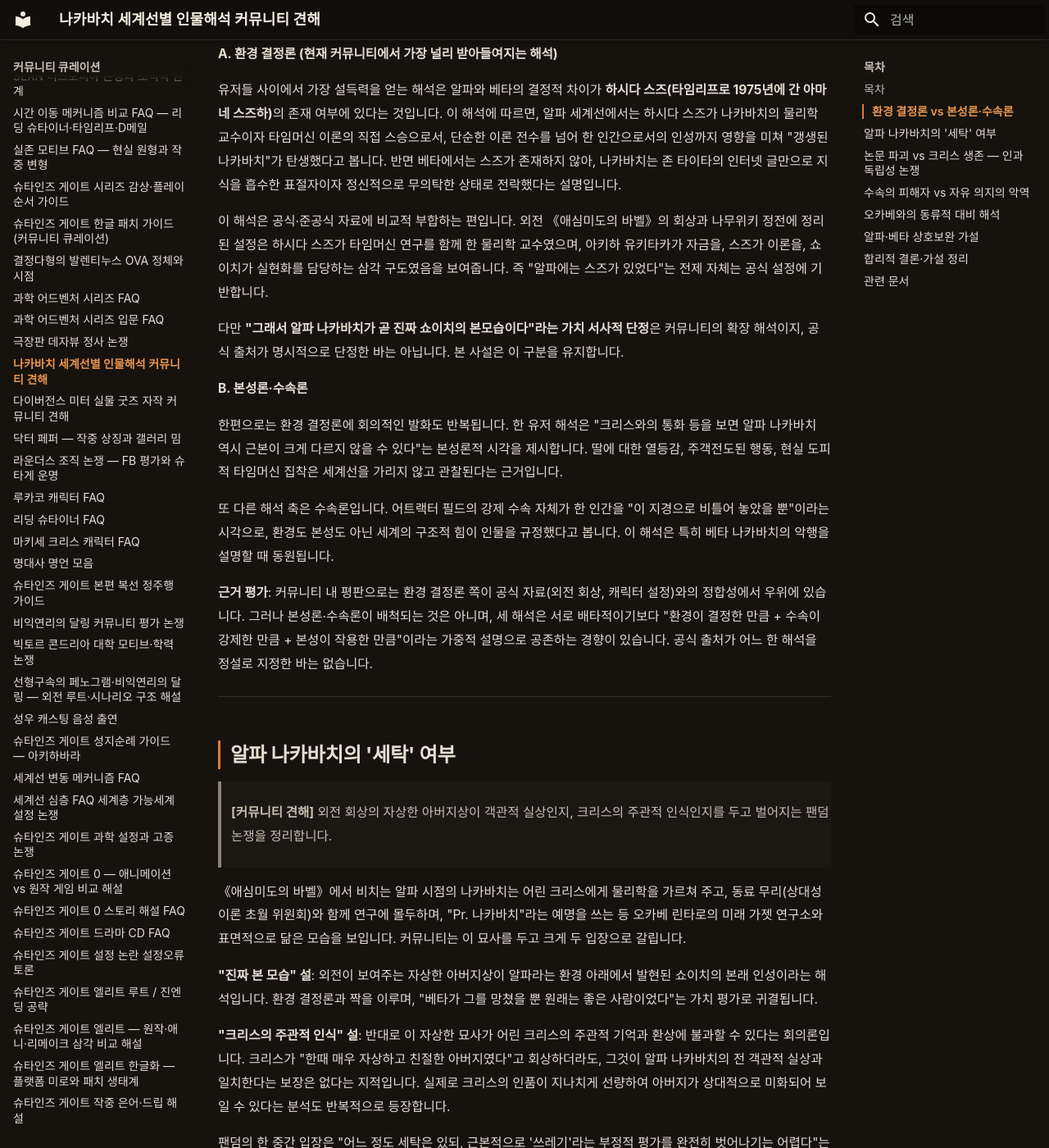
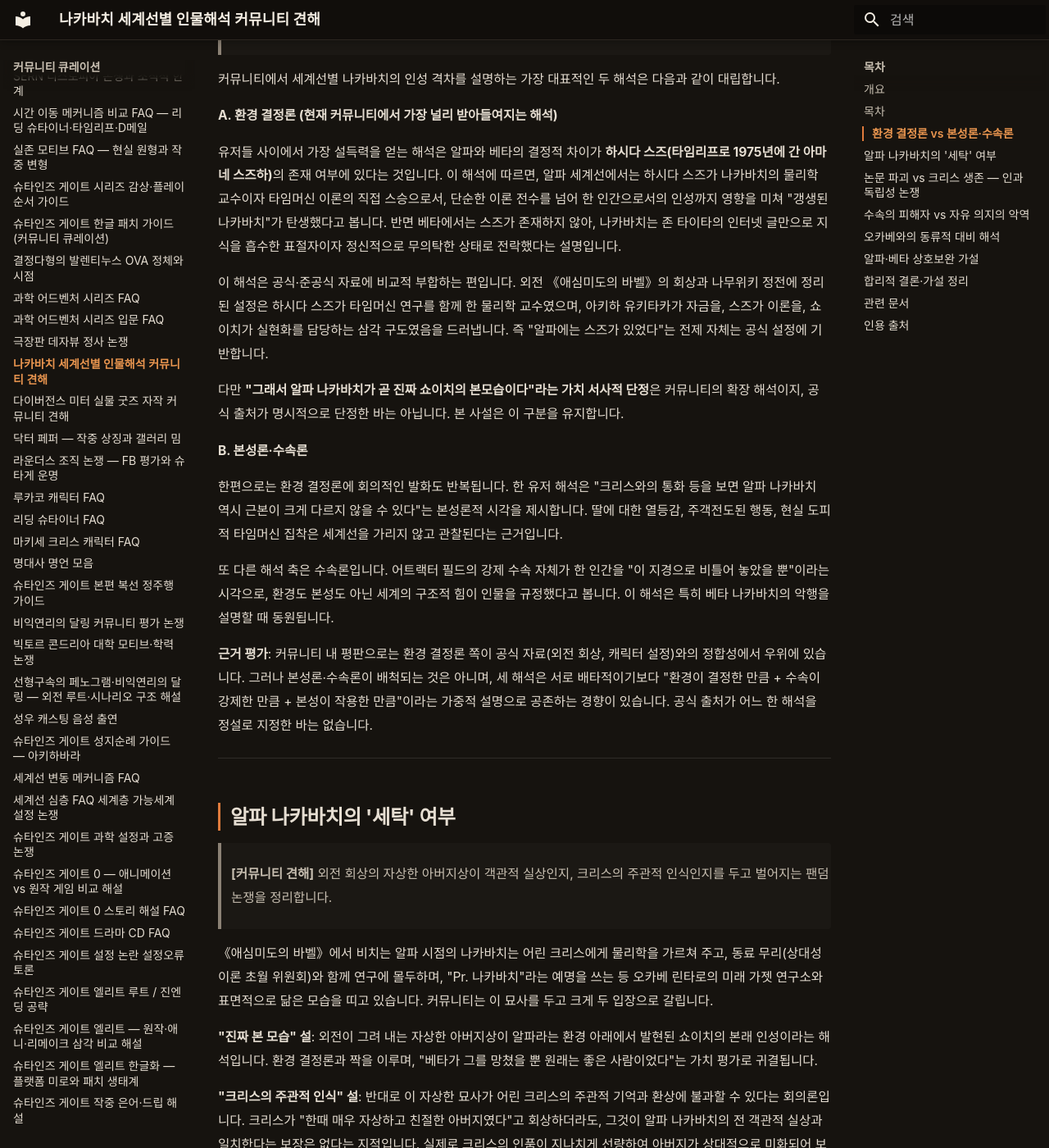
Before and after one commit to sgwiki/sgwiki.github.io, an MkDocs documentation site: the page built from wiki/커뮤니티-큐레이션/나카바치-세계선별-인물해석-커뮤니티-견해.md, in a window 1280 px wide and 1400 px high, scrolled down 1546 px. Shown: the whole window at 82% size. Built offline with MkDocs 1.6.1 and Material for MkDocs 9.7.7, drawn with Linux system fonts in a browser that asks for light colours; some web fonts are replaced; some of the changed text lies outside the part shown.

Commit message:
chore(wiki): 나카바치-세계선별-인물해석-커뮤니티-견해 정비 — frontmatter 런타임 마커 제거·last_verified 통일·개요/인용 출처 섹션·어휘 다양성(보여줍니다→드러냅니다)
Co-Authored-By: Claude Opus 4.6 <noreply@anthropic.com>

```diff
--- a/wiki/커뮤니티-큐레이션/나카바치-세계선별-인물해석-커뮤니티-견해.md
+++ b/wiki/커뮤니티-큐레이션/나카바치-세계선별-인물해석-커뮤니티-견해.md
@@ -17,6 +15,8 @@ description: "나카바치(마키세 쇼이치)를 둘러싼 커뮤니티 인물
     본 페이지는 **사설(editorial)**입니다. 여기에 정리된 해석·추론·가설은 어디까지나 DCinside 슈타게 갤러리 등 커뮤니티에서 반복적으로 등장한 팬덤 논의를 중개한 것이며, **공식 설정이 아닙니다**. 인물의 공식 프로필·설정·행적은 정전 문서 [나카바치](../캐릭터/나카바치.md)를, 논문의 공식 메커니즘은 [나카바치 논문](../lore/나카바치-논문.md)·[크리스와 나카바치의 부녀 관계](../lore/크리스와-나카바치의-부녀-관계.md)를 참조하십시오. 검증된 사실과 커뮤니티 추론은 문서 전체에서 분리하여 표기합니다.
 
 # 나카바치 — 세계선별 인물 해석 토론 (커뮤니티 견해)
+
+## 개요
 
 닥터 나카바치(본명 마키세 쇼이치)는 슈타인즈 게이트의 거의 모든 사건의 발단을 만든 인물입니다. 라디오 회관에서의 발표회, 크리스의 논문 강탈, 러시아 망명, 그리고 그것을 둘러싼 세계선 분기 — 사실 관계 자체는 정전 문서에 위탁합니다. 그런데 이 인물을 두고 커뮤니티에서는 한 가지 질문이 반복적으로 환기됩니다.
 
@@ -49,7 +49,7 @@ description: "나카바치(마키세 쇼이치)를 둘러싼 커뮤니티 인물
 
 유저들 사이에서 가장 설득력을 얻는 해석은 알파와 베타의 결정적 차이가 **하시다 스즈(타임리프로 1975년에 간 아마네 스즈하)**의 존재 여부에 있다는 것입니다. 이 해석에 따르면, 알파 세계선에서는 하시다 스즈가 나카바치의 물리학 교수이자 타임머신 이론의 직접 스승으로서, 단순한 이론 전수를 넘어 한 인간으로서의 인성까지 영향을 미쳐 "갱생된 나카바치"가 탄생했다고 봅니다. 반면 베타에서는 스즈가 존재하지 않아, 나카바치는 존 타이타의 인터넷 글만으로 지식을 흡수한 표절자이자 정신적으로 무의탁한 상태로 전락했다는 설명입니다.
 
-이 해석은 공식·준공식 자료에 비교적 부합하는 편입니다. 외전 《애심미도의 바벨》의 회상과 나무위키 정전에 정리된 설정은 하시다 스즈가 타임머신 연구를 함께 한 물리학 교수였으며, 아키하 유키타카가 자금을, 스즈가 이론을, 쇼이치가 실현화를 담당하는 삼각 구도였음을 보여줍니다. 즉 "알파에는 스즈가 있었다"는 전제 자체는 공식 설정에 기반합니다.
+이 해석은 공식·준공식 자료에 비교적 부합하는 편입니다. 외전 《애심미도의 바벨》의 회상과 나무위키 정전에 정리된 설정은 하시다 스즈가 타임머신 연구를 함께 한 물리학 교수였으며, 아키하 유키타카가 자금을, 스즈가 이론을, 쇼이치가 실현화를 담당하는 삼각 구도였음을 드러냅니다. 즉 "알파에는 스즈가 있었다"는 전제 자체는 공식 설정에 기반합니다.
 
 다만 **"그래서 알파 나카바치가 곧 진짜 쇼이치의 본모습이다"라는 가치 서사적 단정**은 커뮤니티의 확장 해석이지, 공식 출처가 명시적으로 단정한 바는 아닙니다. 본 사설은 이 구분을 유지합니다.
 
@@ -67,9 +67,9 @@ description: "나카바치(마키세 쇼이치)를 둘러싼 커뮤니티 인물
 
 > **[커뮤니티 견해]** 외전 회상의 자상한 아버지상이 객관적 실상인지, 크리스의 주관적 인식인지를 두고 벌어지는 팬덤 논쟁을 정리합니다.
 
-《애심미도의 바벨》에서 비치는 알파 시점의 나카바치는 어린 크리스에게 물리학을 가르쳐 주고, 동료 무리(상대성 이론 초월 위원회)와 함께 연구에 몰두하며, "Pr. 나카바치"라는 예명을 쓰는 등 오카베 린타로의 미래 가젯 연구소와 표면적으로 닮은 모습을 보입니다. 커뮤니티는 이 묘사를 두고 크게 두 입장으로 갈립니다.
+《애심미도의 바벨》에서 비치는 알파 시점의 나카바치는 어린 크리스에게 물리학을 가르쳐 주고, 동료 무리(상대성 이론 초월 위원회)와 함께 연구에 몰두하며, "Pr. 나카바치"라는 예명을 쓰는 등 오카베 린타로의 미래 가젯 연구소와 표면적으로 닮은 모습을 띠고 있습니다. 커뮤니티는 이 묘사를 두고 크게 두 입장으로 갈립니다.
 
-**"진짜 본 모습" 설**: 외전이 보여주는 자상한 아버지상이 알파라는 환경 아래에서 발현된 쇼이치의 본래 인성이라는 해석입니다. 환경 결정론과 짝을 이루며, "베타가 그를 망쳤을 뿐 원래는 좋은 사람이었다"는 가치 평가로 귀결됩니다.
+**"진짜 본 모습" 설**: 외전이 그려 내는 자상한 아버지상이 알파라는 환경 아래에서 발현된 쇼이치의 본래 인성이라는 해석입니다. 환경 결정론과 짝을 이루며, "베타가 그를 망쳤을 뿐 원래는 좋은 사람이었다"는 가치 평가로 귀결됩니다.
 
 **"크리스의 주관적 인식" 설**: 반대로 이 자상한 묘사가 어린 크리스의 주관적 기억과 환상에 불과할 수 있다는 회의론입니다. 크리스가 "한때 매우 자상하고 친절한 아버지였다"고 회상하더라도, 그것이 알파 나카바치의 전 객관적 실상과 일치한다는 보장은 없다는 지적입니다. 실제로 크리스의 인품이 지나치게 선량하여 아버지가 상대적으로 미화되어 보일 수 있다는 분석도 반복적으로 등장합니다.
 
@@ -105,7 +105,7 @@ description: "나카바치(마키세 쇼이치)를 둘러싼 커뮤니티 인물
 
 **"자유 의지의 악역" 설**: 반대로 나카바치의 악행이 어디까지나 본인의 선택이라는 해석입니다. 수속이 결과를 강제한다 해도, 그것을 이런 형태로 실행한 것은 본인의 도덕적 타락이며, 같은 수속 압력 아래에서도 다르게 행동할 수 있었다는 시각입니다. 특히 "딸에게 화를 낸 것을 후회한다고 말하면서도 열등감에 빠져 논문 강탈을 시도하는" 주객전도된 모습은 자유 의지의 왜곡으로 읽힙니다.
 
-커뮤니티의 한 중도적 평가는 두 해석을 절충합니다. "수속이 무대를 세팅했으나, 그 무대 위에서 나카바치가 보여준 추락의 형태와 정도는 본인의 선택"이라는 것입니다. 이 절충설은 슈타인즈 게이트 전반의 철학적 긴장 — 수속이라는 결정론적 세계관 속에서 인간의 의지와 책임을 어떻게 위치시킬 것인가 — 을 가장 잘 체현하는 나카바치 해석으로 평가받기도 합니다.
+커뮤니티의 한 중도적 평가는 두 해석을 절충합니다. "수속이 무대를 세팅했으나, 그 무대 위에서 나카바치가 드러낸 추락의 형태와 정도는 본인의 선택"이라는 것입니다. 이 절충설은 슈타인즈 게이트 전반의 철학적 긴장 — 수속이라는 결정론적 세계관 속에서 인간의 의지와 책임을 어떻게 위치시킬 것인가 — 을 가장 잘 체현하는 나카바치 해석으로 평가받기도 합니다.
 
 공식 출처는 이 도덕적 평가에 직접 답하지 않습니다. 다만 나무위키 정전이 "한때 자상했던 아버지가 과학계의 반복된 거절과 딸에 의한 이론 부정 이후 지금의 인물로 변했다"는 서사를 전제하듯, 환경이 인물을 형성했다는 층위는 공식적으로도 암시됩니다. 그러나 그것이 도덕적 면죄부로 직결되는지는 커뮤니티의 해석 영역입니다.
 
@@ -184,3 +184,5 @@ description: "나카바치(마키세 쇼이치)를 둘러싼 커뮤니티 인물
 - [오카베 린타로 캐릭터 FAQ](../커뮤니티-큐레이션/오카베-린타로-캐릭터-FAQ.md) — 오카베의 캐릭터 해석
 - [하시다 이타루 커뮤니티 견해](../커뮤니티-큐레이션/하시다-이타루-커뮤니티-견해.md) — 하시다 이타루·스즈 논의
 - [스즈하·하시다 부녀 설정 논쟁](../커뮤니티-큐레이션/스즈하-하시다-부녀-설정-논쟁.md) — 하시다 스즈(아마네 스즈하) 관련 논의
+
+## 인용 출처
```
Also changed, not shown: other parts of wiki/커뮤니티-큐레이션/나카바치-세계선별-인물해석-커뮤니티-견해.md (+1 -3 lines).
